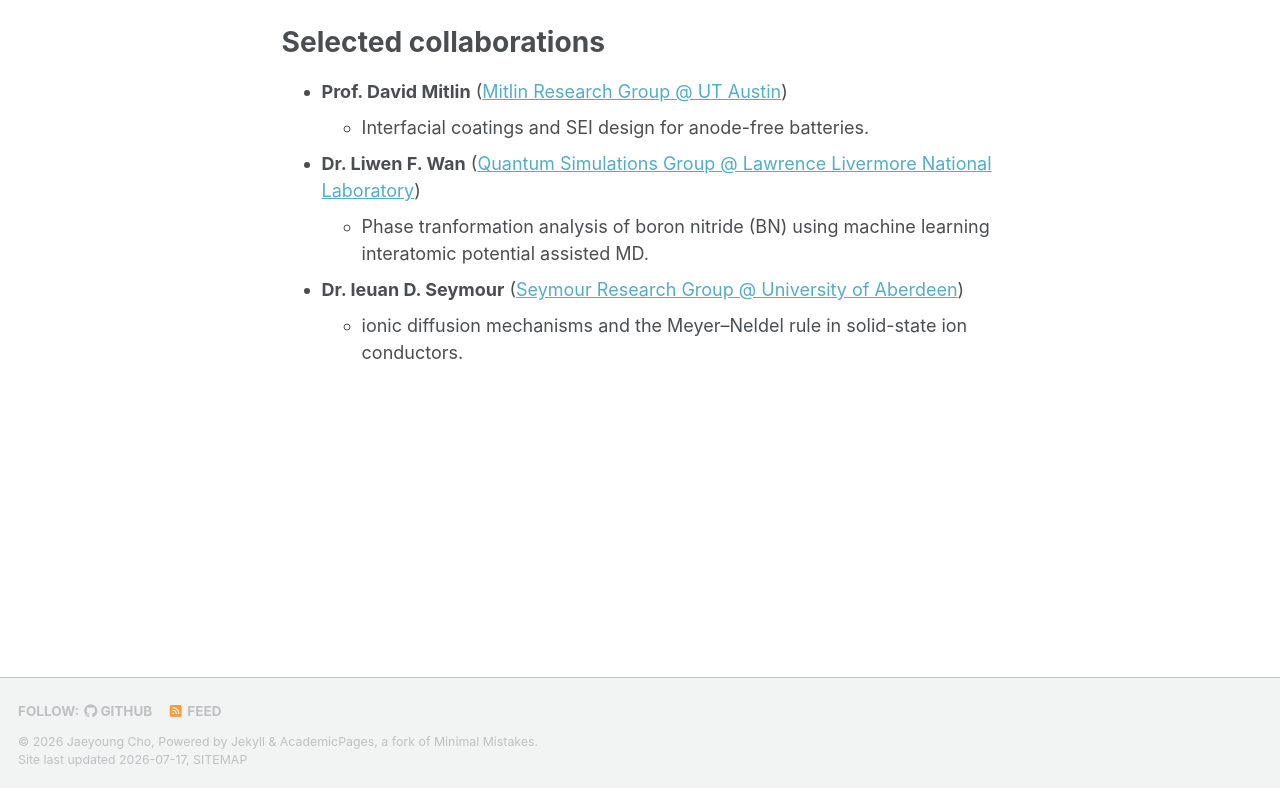
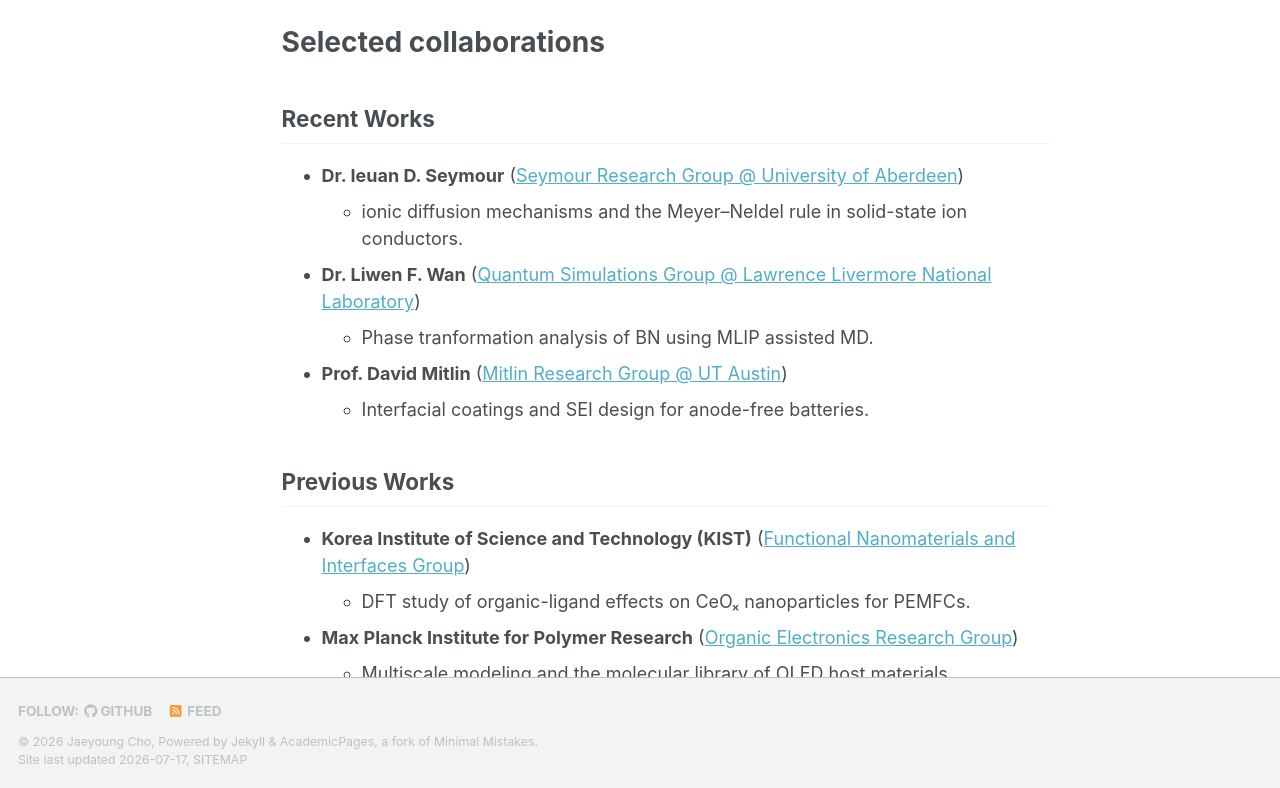
Before and after one commit to jycho5758/jycho5758.github.io, a Jekyll site: the page built from _pages/research.md, in a window 1280 px wide and 1400 px high, cut to the strip 612-1400 px from the top of the window. Built offline with Jekyll 4.4.1, drawn with Linux system fonts in a browser that asks for light colours; some web fonts are replaced; a script bundle is joined from its source files by our own code; library files that are not in the unit come from our copies.

Commit message:
Update research.md

```diff
--- a/_pages/research.md
+++ b/_pages/research.md
@@ -30,9 +30,19 @@ My research uses computational chemistry to understand the thermodynamic and kin
 
 Selected collaborations
 ======
+
+Recent Works
+------
+- **Dr. Ieuan D. Seymour** ([Seymour Research Group @ University of Aberdeen](https://www.abdn.ac.uk/people/ieuan.seymour))
+  * ionic diffusion mechanisms and the Meyer–Neldel rule in solid-state ion conductors.
+- **Dr. Liwen F. Wan** ([Quantum Simulations Group @ Lawrence Livermore National Laboratory](https://qsg.llnl.gov))
+  * Phase tranformation analysis of BN using MLIP assisted MD.
 - **Prof. David Mitlin** ([Mitlin Research Group @ UT Austin](https://sites.google.com/view/mitlin-group/home?authuser=0))
   * Interfacial coatings and SEI design for anode-free batteries.
-- **Dr. Liwen F. Wan** ([Quantum Simulations Group @ Lawrence Livermore National Laboratory](https://qsg.llnl.gov))
-  * Phase tranformation analysis of boron nitride (BN) using machine learning interatomic potential assisted MD.
-- **Dr. Ieuan D. Seymour** ([Seymour Research Group @ University of Aberdeen](https://www.abdn.ac.uk/people/ieuan.seymour))
-  * ionic diffusion mechanisms and the Meyer–Neldel rule in solid-state ion conductors.
+
+Previous Works
+------
+- **Korea Institute of Science and Technology (KIST)** ([Functional Nanomaterials and Interfaces Group](https://sites.google.com/site/jinyclass/home))
+  * DFT study of organic-ligand effects on CeOₓ nanoparticles for PEMFCs.
+- **Max Planck Institute for Polymer Research** ([Organic Electronics Research Group](https://pages-andrienko-10bcaa2045685d6c9509367c68ef5f030a701b968e1f8e8.pages.mpip-mainz.mpg.de))
+  * Multiscale modeling and the molecular library of OLED host materials.
```
